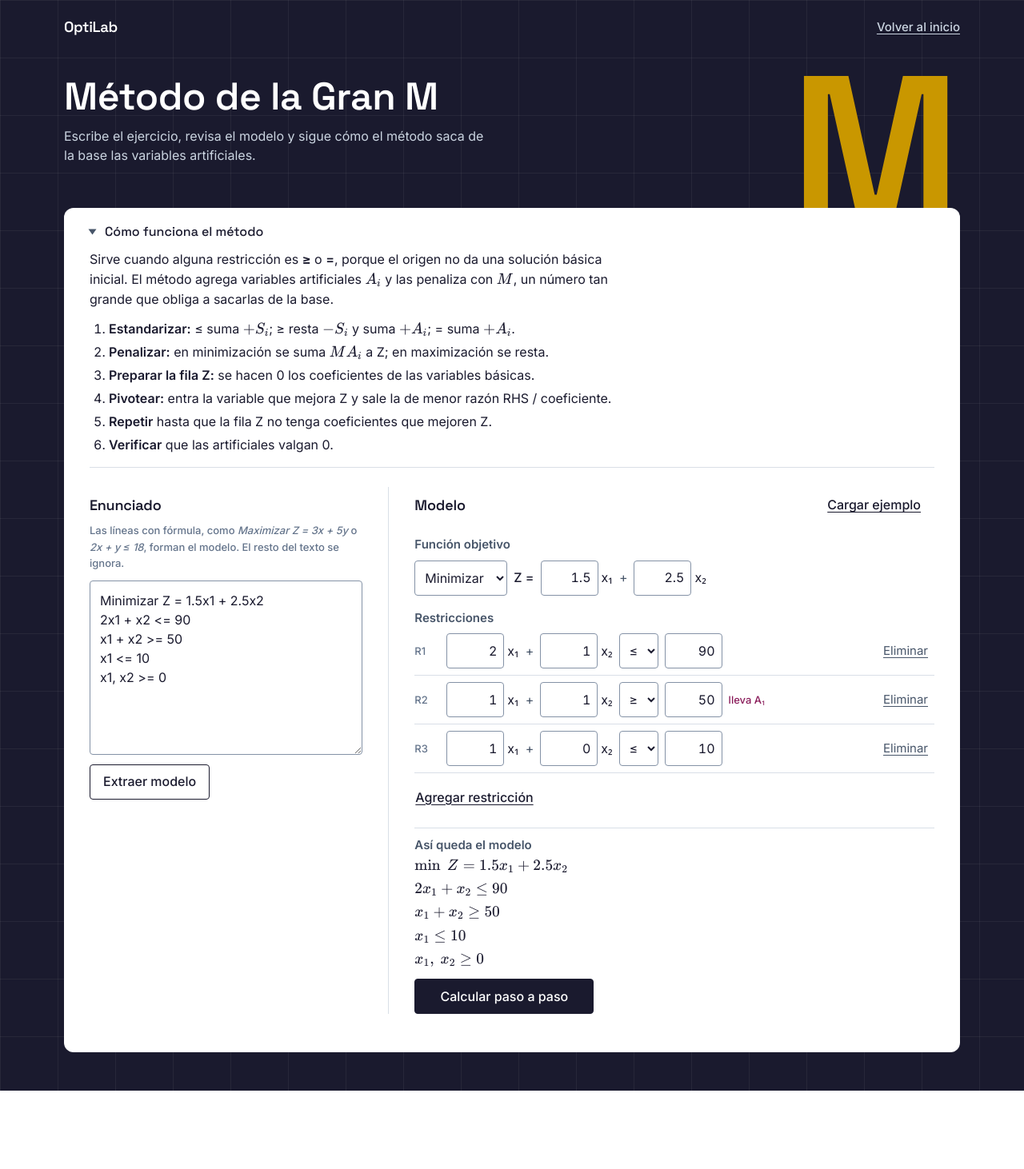
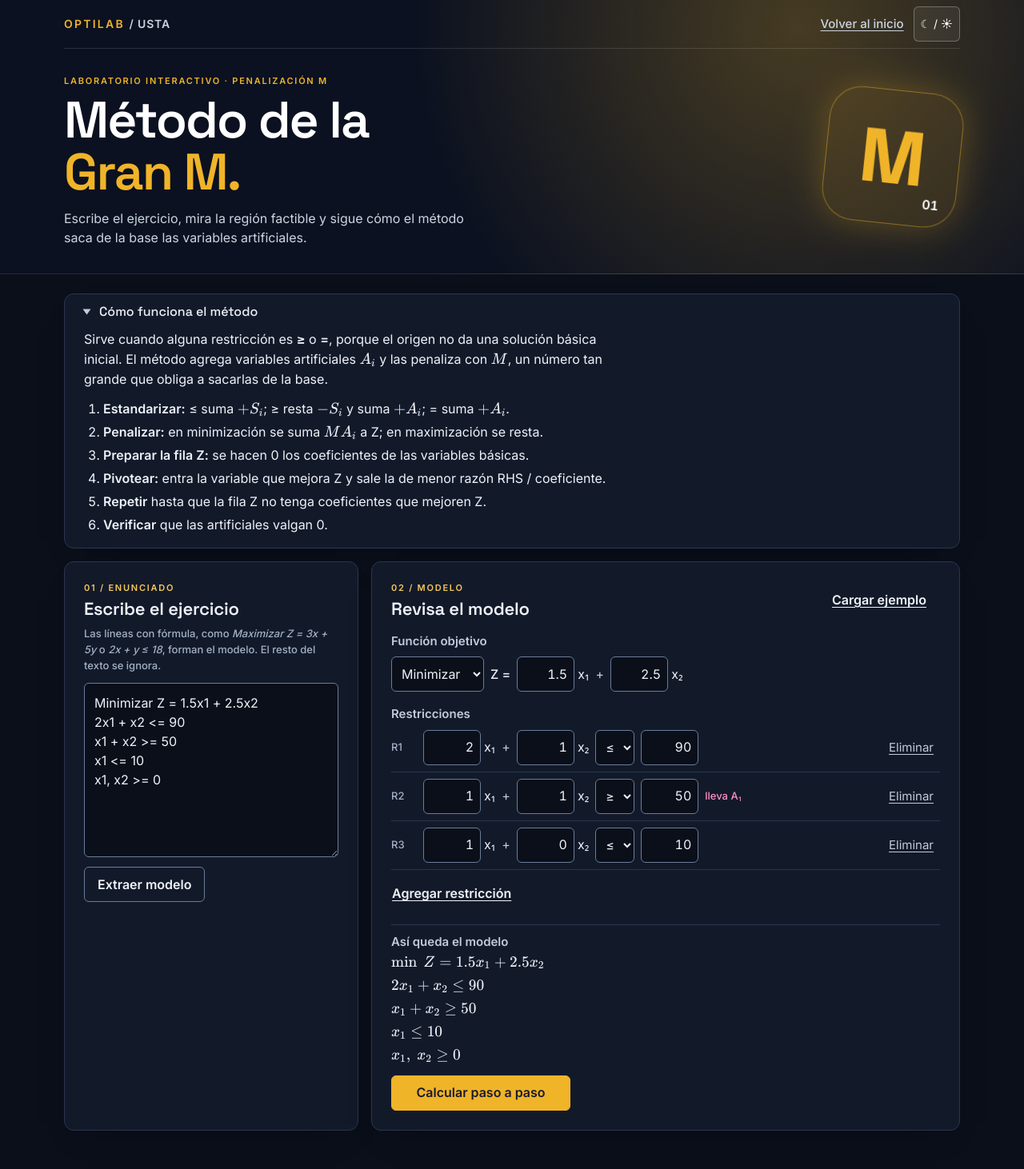
Before and after one commit to Bocchi2302/optimizacion, a Flask app: page /metodo_gran_m/ in a window 1280 px wide. Shown: the whole page at 80% size. Before the commit the page ends 1364 px from the top, so only its background shows below. Run offline with Flask 3, Linux system fonts and the light colour scheme.

Commit message:
Gran M: tema oscuro con selector, banda y ficha M reactiva
Toma como referencia el módulo de Regresión: banda con resplandor, tarjetas y
secciones numeradas, en dorado para conservar la identidad del método. La ficha M
reacciona al puntero y cuenta las artificiales previstas o en la base.

Co-Authored-By: Claude Opus 5.5 <noreply@anthropic.com>

```diff
--- a/static/css/gran_m.css
+++ b/static/css/gran_m.css
@@ -16,10 +16,16 @@
     --dorado-texto: #7a5a00;
     --vino-m: #8a1c5a;
 
-    /* Página: retícula de tabla Simplex sobre tinta; el trabajo va sobre papel */
-    --reticula: rgb(255 255 255 / 0.055);
-    --celda-reticula: 72px;
-    --texto-sobre-tinta: #cbd5e1;
+    /* Página y banda; la banda es oscura en ambos temas */
+    --fondo: #eef2f7;
+    --banda: #0b1120;
+    --sobre-banda: #ffffff;
+    --sobre-banda-suave: #cbd5e1;
+    --banda-acento: #f0b429;
+    --sobre-acento: #1a1a2e;
+    --sobre-elemento: #ffffff;
+    --sombra-lateral: rgb(26 26 46 / 0.2);
+    --brillo: rgb(201 151 0 / 0.16);
 
     /* Estructura */
     --niebla: #f1f4f8;
@@ -70,6 +76,42 @@
     --tactil: 44px;
 }
 
+/* Oscuro por defecto; data-tema="claro" conserva los valores de arriba */
+:root:not([data-tema="claro"]) {
+    color-scheme: dark;
+
+    --fondo: #0a0f1a;
+    --papel: #121a2a;
+    --tinta: #eef2f8;
+    --pizarra: #a3b1c6;
+    --pizarra-honda: #c0cbdb;
+    --dorado: #f0b429;
+    --dorado-texto: #f5c85a;
+    --vino-m: #ff8fc4;
+    --sobre-elemento: #1a1a2e;
+
+    --niebla: #1b2538;
+    --linea: #2a3650;
+    --linea-fuerte: #6b7c98;
+
+    --fila-pivote: #1f3553;
+    --fila-pivote-regla: #8ab8ff;
+    --columna-pivote: #143d33;
+    --columna-pivote-regla: #62dcb3;
+    --elemento-pivote: var(--dorado);
+    --celda-cambiada: #3a3010;
+
+    --optimo: #6ee7b7;
+    --optimo-fondo: #0f2e25;
+    --no-factible: #ffa394;
+    --no-factible-fondo: #3a1717;
+    --no-acotado: #b4b9ff;
+    --no-acotado-fondo: #20224a;
+
+    --sombra-lateral: rgb(0 0 0 / 0.55);
+    --brillo: rgb(240 180 41 / 0.22);
+}
+
 /* ── Base ───────────────────────────────────────────── */
 *, *::before, *::after {
     box-sizing: border-box;
@@ -81,11 +123,7 @@ html {
 
 body {
     margin: 0;
-    background-color: var(--tinta);
-    background-image:
-        linear-gradient(var(--reticula) 1px, transparent 1px),
-        linear-gradient(90deg, var(--reticula) 1px, transparent 1px);
-    background-size: var(--celda-reticula) var(--celda-reticula);
+    background-color: var(--fondo);
     color: var(--tinta);
     font-family: var(--fuente-texto);
     font-size: var(--texto-cuerpo);
@@ -139,8 +177,15 @@ a {
     font-weight: 500;
 }
 
-/* ── Cabecera y hoja ────────────────────────────────── */
-.cabecera,
+/* ── Banda, portada y ficha ─────────────────────────── */
+.banda {
+    background-color: var(--banda);
+    background-image: radial-gradient(circle at 78% 10%, rgb(240 180 41 / 0.26) 0%, transparent 46%);
+    border-bottom: 1px solid rgb(255 255 255 / 0.1);
+    color: var(--sobre-banda);
+}
+
+.banda-interior,
 .hoja {
     width: 100%;
     max-width: 1200px;
@@ -153,107 +198,223 @@ a {
     flex-wrap: wrap;
     align-items: center;
     justify-content: space-between;
+    gap: var(--esp-2) var(--esp-3);
+    padding-block: var(--esp-2);
+    border-bottom: 1px solid rgb(255 255 255 / 0.12);
+}
+
+.cabecera :focus-visible {
+    outline-color: var(--sobre-banda);
+}
+
+.cabecera-acciones {
+    display: flex;
+    align-items: center;
     gap: var(--esp-3);
-    padding-block: var(--esp-3);
-    color: var(--papel);
-}
-
-.cabecera :focus-visible {
-    outline-color: var(--papel);
 }
 
 .marca {
     display: inline-flex;
     align-items: center;
+    gap: 0.4em;
     min-height: var(--tactil);
-    font-family: var(--fuente-titulo);
-    font-size: 1.15rem;
-    font-weight: 600;
-    letter-spacing: -0.02em;
+    color: var(--banda-acento);
+    font-size: 0.875rem;
+    font-weight: 600;
+    letter-spacing: 0.16em;
     text-decoration: none;
+}
+
+.marca span {
+    color: var(--sobre-banda-suave);
+    letter-spacing: 0.06em;
 }
 
 .volver {
     display: inline-flex;
     align-items: center;
     min-height: var(--tactil);
-    color: var(--texto-sobre-tinta);
+    color: var(--sobre-banda-suave);
     font-size: 0.9375rem;
     font-weight: 500;
     text-underline-offset: 3px;
 }
 
 .volver:hover {
-    color: var(--papel);
-}
-
-.hoja {
-    padding-block: 0 var(--esp-7);
-}
-
-/* Portada: la M llena es la penalización activa; al salir la última artificial
-   queda solo su contorno */
+    color: var(--sobre-banda);
+}
+
+.btn-tema {
+    min-width: var(--tactil);
+    min-height: var(--tactil);
+    padding-inline: var(--esp-2);
+    border: 1px solid rgb(255 255 255 / 0.28);
+    border-radius: var(--radio-m);
+    background: rgb(255 255 255 / 0.06);
+    color: var(--sobre-banda);
+    font: inherit;
+    font-size: 0.875rem;
+    cursor: pointer;
+    transition: background-color 0.15s ease;
+}
+
+.btn-tema:hover {
+    background: rgb(255 255 255 / 0.16);
+}
+
+.etiqueta-seccion {
+    color: var(--dorado-texto);
+    font-size: 0.6875rem;
+    font-weight: 600;
+    letter-spacing: 0.16em;
+    text-transform: uppercase;
+}
+
 .portada {
-    position: relative;
-    min-height: clamp(7.5rem, 20vw, 12rem);
-    padding: var(--esp-5) clamp(6rem, 26vw, 18rem) var(--esp-5) 0;
-    color: var(--papel);
-}
-
-.portada::after {
-    content: 'M';
-    position: absolute;
-    right: 0;
-    bottom: -0.17em;
-    color: var(--dorado);
-    font-family: var(--fuente-titulo);
-    font-size: clamp(6.5rem, 22vw, 15rem);
-    font-weight: 600;
-    line-height: 1;
-    -webkit-text-stroke: 2px var(--dorado);
-    transition: color 0.6s ease;
-    pointer-events: none;
-}
-
-[data-penalizacion="saldada"] .portada::after {
-    color: transparent;
+    display: flex;
+    align-items: center;
+    justify-content: space-between;
+    gap: var(--esp-4);
+    padding-block: var(--esp-6) var(--esp-6);
+    perspective: 700px;
+}
+
+.portada .etiqueta-seccion {
+    color: var(--banda-acento);
+}
+
+.portada-texto {
+    min-width: 0;
+    animation: subir 0.6s ease-out both;
 }
 
 .portada h1 {
-    font-size: clamp(1.875rem, 5vw, 3rem);
+    margin-top: var(--esp-2);
+    font-size: clamp(2.25rem, 6.5vw, 4rem);
+    font-weight: 600;
+    line-height: 1.02;
+    letter-spacing: -0.03em;
+}
+
+.acento {
+    display: block;
+    color: var(--banda-acento);
 }
 
 .bajada {
     max-width: 52ch;
-    margin-top: var(--esp-2);
-    color: var(--texto-sobre-tinta);
-}
-
-/* Lámina: la superficie de trabajo, la única sobre papel */
-.lamina {
+    margin-top: var(--esp-3);
+    color: var(--sobre-banda-suave);
+}
+
+/* Ficha M: llena mientras se paga la penalización, en contorno cuando se salda.
+   El número son las artificiales: las previstas o las que siguen en la base. */
+.ficha-m {
+    --giro-x: 0deg;
+    --giro-y: 0deg;
     position: relative;
-    padding: var(--esp-2) var(--esp-6) var(--esp-5);
+    flex: none;
+    display: grid;
+    place-items: center;
+    width: clamp(5.5rem, 16vw, 10.5rem);
+    aspect-ratio: 1;
+    border: 1px solid rgb(240 180 41 / 0.45);
+    border-radius: 24%;
+    background: rgb(240 180 41 / 0.1);
+    box-shadow: 0 0 44px rgb(240 180 41 / 0.28);
+    transform: rotate(6deg) rotateY(var(--giro-x)) rotateX(var(--giro-y));
+    transition: transform 0.2s ease-out, box-shadow 0.6s ease, background-color 0.6s ease;
+    animation: flotar 5s ease-in-out infinite;
+}
+
+.ficha-letra {
+    color: var(--banda-acento);
+    font-family: var(--fuente-titulo);
+    font-size: clamp(3rem, 9vw, 5.75rem);
+    font-weight: 600;
+    line-height: 1;
+    -webkit-text-stroke: 2px var(--banda-acento);
+    transition: color 0.6s ease;
+}
+
+.ficha-cuenta {
+    position: absolute;
+    right: 12%;
+    bottom: 9%;
+    color: var(--sobre-banda);
+    font-size: clamp(0.75rem, 1.6vw, 1rem);
+    font-weight: 600;
+    font-variant-numeric: tabular-nums;
+}
+
+[data-penalizacion="saldada"] .ficha-letra {
+    color: transparent;
+}
+
+[data-penalizacion="saldada"] .ficha-m {
+    background: transparent;
+    box-shadow: 0 0 14px rgb(240 180 41 / 0.12);
+}
+
+@keyframes flotar {
+    0%, 100% { translate: 0 0; }
+    50% { translate: 0 -8px; }
+}
+
+@keyframes subir {
+    from { opacity: 0; transform: translateY(16px); }
+}
+
+/* ── Tarjetas ───────────────────────────────────────── */
+.hoja {
+    display: flex;
+    flex-direction: column;
+    gap: var(--esp-4);
+    padding-block: var(--esp-5) var(--esp-7);
+}
+
+.plegable,
+.enunciado,
+.modelo,
+.visor {
+    border: 1px solid var(--linea);
     border-radius: var(--radio-l);
     background: var(--papel);
-}
-
-@media (max-width: 640px) {
-    .lamina {
-        margin-inline: calc(-1 * var(--margen-hoja));
-        padding-inline: var(--margen-hoja);
-        border-radius: var(--radio-l) var(--radio-l) 0 0;
-    }
-
-    .hoja {
-        padding-bottom: 0;
-    }
+    box-shadow: 0 18px 40px -28px var(--sombra-lateral);
+    transition: border-color 0.2s ease;
+    animation: subir 0.5s ease-out both;
+}
+
+.enunciado:hover,
+.modelo:hover {
+    border-color: var(--linea-fuerte);
+}
+
+.enunciado,
+.modelo,
+.visor {
+    padding: var(--esp-5);
+}
+
+.plegable {
+    padding-inline: var(--esp-5);
+}
+
+/* Dentro del modelo plegado, enunciado y modelo dejan de ser tarjetas */
+.panel-modelo .enunciado,
+.panel-modelo .modelo {
+    padding: 0;
+    border: 0;
+    box-shadow: none;
+    background: transparent;
+    animation: none;
+}
+
+.panel-modelo .mesa {
+    padding-block: var(--esp-3) var(--esp-5);
 }
 
 /* Bloques plegables: teoría y modelo */
-.plegable {
-    border-bottom: 1px solid var(--linea);
-}
-
 .plegable > summary {
     display: flex;
     flex-wrap: wrap;
@@ -301,8 +462,7 @@ a {
 /* Enunciado y modelo: a la izquierda el texto, a la derecha lo que el método lee de él */
 .mesa {
     display: grid;
-    gap: var(--esp-6);
-    padding-block: var(--esp-5);
+    gap: var(--esp-4);
 }
 
 @media (min-width: 960px) {
@@ -310,10 +470,6 @@ a {
         grid-template-columns: minmax(0, 1fr) minmax(0, 2fr);
     }
 
-    .modelo {
-        padding-left: var(--esp-6);
-        border-left: 1px solid var(--linea);
-    }
 }
 
 /* ── Botones ────────────────────────────────────────── */
@@ -324,18 +480,19 @@ a {
     gap: var(--esp-2);
     min-height: var(--tactil);
     padding: var(--esp-2) var(--esp-4);
-    border: 1px solid var(--tinta);
-    border-radius: var(--radio-s);
-    background: var(--tinta);
-    color: var(--papel);
+    border: 1px solid var(--dorado);
+    border-radius: var(--radio-m);
+    background: var(--dorado);
+    color: var(--sobre-acento);
     font: inherit;
-    font-weight: 500;
+    font-weight: 600;
     cursor: pointer;
-    transition: background-color 0.15s ease, color 0.15s ease;
+    transition: background-color 0.15s ease, color 0.15s ease, transform 0.15s ease, box-shadow 0.15s ease;
 }
 
 .btn:hover:not(:disabled) {
-    background: #2e2e4d;
+    box-shadow: 0 6px 18px -6px var(--dorado);
+    transform: translateY(-1px);
 }
 
 .btn:disabled {
@@ -346,12 +503,14 @@ a {
 }
 
 .btn-secundario {
-    background: var(--papel);
+    border-color: var(--linea-fuerte);
+    background: transparent;
     color: var(--tinta);
 }
 
 .btn-secundario:hover:not(:disabled) {
     background: var(--niebla);
+    box-shadow: none;
 }
 
 /* ── Movimiento reducido ────────────────────────────── */
@@ -364,10 +523,15 @@ a {
 }
 
 /* ── Formulario ─────────────────────────────────────── */
-.enunciado h2 {
-    display: flex;
-    align-items: center;
-    min-height: var(--tactil);
+.enunciado h2,
+.modelo h2,
+.visor h2 {
+    margin-top: var(--esp-1);
+    font-size: 1.375rem;
+}
+
+.enunciado .nota {
+    margin-top: var(--esp-2);
 }
 
 .contexto,
@@ -375,8 +539,8 @@ a {
 .restriccion-campos input,
 .modelo select {
     border: 1px solid var(--linea-fuerte);
-    border-radius: var(--radio-s);
-    background: var(--papel);
+    border-radius: var(--radio-m);
+    background: var(--fondo);
     color: var(--tinta);
     font: inherit;
 }
--- a/static/js/gran_m.js
+++ b/static/js/gran_m.js
@@ -24,6 +24,55 @@
         } else {
             elemento.textContent = tex;
         }
+    }
+
+    // ── Tema y ficha M ───────────────────────────────────────────────────────────
+    function iniciarTema() {
+        const boton = document.getElementById('btn-tema');
+        const raiz = document.documentElement;
+
+        function rotular() {
+            boton.setAttribute('aria-label', raiz.dataset.tema === 'claro' ? 'Cambiar a tema oscuro' : 'Cambiar a tema claro');
+        }
+
+        boton.addEventListener('click', function () {
+            if (raiz.dataset.tema === 'claro') {
+                delete raiz.dataset.tema;
+            } else {
+                raiz.dataset.tema = 'claro';
+            }
+            try {
+                localStorage.setItem('gran-m-tema', raiz.dataset.tema || 'oscuro');
+            } catch (error) {
+                // Sin almacenamiento el tema vale solo para esta visita
+            }
+            rotular();
+        });
+        rotular();
+    }
+
+    function iniciarFicha() {
+        const banda = document.getElementById('banda');
+        const ficha = document.getElementById('ficha-m');
+
+        banda.addEventListener('pointermove', function (evento) {
+            if (movimiento.matches || evento.pointerType === 'touch') {
+                return;
+            }
+            const caja = banda.getBoundingClientRect();
+            ficha.style.setProperty('--giro-x', `${((evento.clientX - caja.left) / caja.width - 0.5) * 22}deg`);
+            ficha.style.setProperty('--giro-y', `${((evento.clientY - caja.top) / caja.height - 0.5) * -22}deg`);
+        });
+        banda.addEventListener('pointerleave', function () {
+            ficha.style.removeProperty('--giro-x');
+            ficha.style.removeProperty('--giro-y');
+        });
+    }
+
+    // La ficha cuenta artificiales: las previstas al escribir y las que quedan al resolver
+    function marcarPenalizacion(cuenta) {
+        document.body.dataset.penalizacion = cuenta > 0 ? 'activa' : 'saldada';
+        document.getElementById('ficha-cuenta').textContent = String(cuenta).padStart(2, '0');
     }
 
     // ── Números: acepta lo mismo que el servidor (2, 1.5, 1,5, 1/3, -2) ──────────
@@ -264,6 +313,9 @@
                 const nombre = `A${subindice(artificiales)}`;
                 marca.textContent = estado.invertida ? `se invierte y lleva ${nombre}` : `lleva ${nombre}`;
             });
+            if (document.getElementById('visor').hidden) {
+                marcarPenalizacion(artificiales);
+            }
         }
 
         function actualizarVistaPrevia() {
@@ -1159,7 +1211,7 @@
             mostrarHechos(iteracion);
             actualizarFases();
             actualizarContador(opciones.animar);
-            document.body.dataset.penalizacion = derivados[indiceActual].artificialesEnBase.length > 0 ? 'activa' : 'saldada';
+            marcarPenalizacion(derivados[indiceActual].artificialesEnBase.length);
 
             elementos.explicacion.innerHTML = resaltarTerminosM(acortarDecimales(paso.explicacion));
 
@@ -1257,6 +1309,8 @@
         mostrarPaso({ foco: true, animar: false });
     }
 
+    iniciarTema();
+    iniciarFicha();
     renderizarMath(document.getElementById('teoria'));
     iniciarFormulario();
     iniciarVisor();
--- a/templates/metodo_gran_m/index.html
+++ b/templates/metodo_gran_m/index.html
@@ -4,6 +4,7 @@
     <meta charset="UTF-8">
     <meta name="viewport" content="width=device-width, initial-scale=1.0">
     <title>Método de la Gran M · OptiLab</title>
+    <script>try { if (localStorage.getItem('gran-m-tema') === 'claro') document.documentElement.dataset.tema = 'claro'; } catch (e) {}</script>
     <link rel="preconnect" href="https://fonts.googleapis.com">
     <link rel="preconnect" href="https://fonts.gstatic.com" crossorigin>
     <link href="https://fonts.googleapis.com/css2?family=Inter:wght@400;500;600&family=Space+Grotesk:wght@500;600&display=swap" rel="stylesheet">
@@ -34,18 +35,30 @@
     </div>
     {%- endmacro %}
 
-    <header class="cabecera">
-        <a href="{{ url_for('index') }}" class="marca">OptiLab</a>
-        <a href="{{ url_for('index') }}" class="volver">Volver al inicio</a>
+    <header class="banda" id="banda">
+        <div class="banda-interior">
+            <div class="cabecera">
+                <a href="{{ url_for('index') }}" class="marca">OPTILAB <span>/ USTA</span></a>
+                <div class="cabecera-acciones">
+                    <a href="{{ url_for('index') }}" class="volver">Volver al inicio</a>
+                    <button type="button" class="btn-tema" id="btn-tema" aria-label="Cambiar a tema claro"><span aria-hidden="true">☾ / ☀</span></button>
+                </div>
+            </div>
+            <div class="portada">
+                <div class="portada-texto">
+                    <p class="etiqueta-seccion">Laboratorio interactivo · Penalización M</p>
+                    <h1>Método de la <span class="acento">Gran M.</span></h1>
+                    <p class="bajada">Escribe el ejercicio, mira la región factible y sigue cómo el método saca de la base las variables artificiales.</p>
+                </div>
+                <div class="ficha-m" id="ficha-m" aria-hidden="true">
+                    <span class="ficha-letra">M</span>
+                    <span class="ficha-cuenta" id="ficha-cuenta">00</span>
+                </div>
+            </div>
+        </div>
     </header>
 
     <main class="hoja">
-        <div class="portada">
-            <h1>Método de la Gran M</h1>
-            <p class="bajada">Escribe el ejercicio, revisa el modelo y sigue cómo el método saca de la base las variables artificiales.</p>
-        </div>
-
-        <div class="lamina">
         <details class="plegable teoria" id="teoria" {% if not pasos %}open{% endif %}>
             <summary>Cómo funciona el método</summary>
             <div class="teoria-cuerpo">
@@ -75,7 +88,8 @@
         <div class="mesa">
         <!-- Enunciado: de aquí se sacan las variables y el modelo -->
         <section class="enunciado" id="contexto" aria-labelledby="titulo-enunciado">
-            <h2 id="titulo-enunciado">Enunciado</h2>
+            <p class="etiqueta-seccion">01 / Enunciado</p>
+            <h2 id="titulo-enunciado">Escribe el ejercicio</h2>
             <p class="nota" id="ayuda-enunciado">
                 Las líneas con fórmula, como <em>Maximizar Z = 3x + 5y</em> o <em>2x + y ≤ 18</em>, forman el modelo.
                 El resto del texto se ignora.
@@ -99,7 +113,10 @@
         <!-- Modelo editable y cálculo -->
         <section class="modelo" id="formulario" aria-labelledby="titulo-modelo">
             <div class="modelo-cabeza">
-                <h2 id="titulo-modelo">Modelo</h2>
+                <div>
+                    <p class="etiqueta-seccion">02 / Modelo</p>
+                    <h2 id="titulo-modelo">Revisa el modelo</h2>
+                </div>
                 <form method="GET" action="{{ url_for('gran_m_bp.vista_principal') }}" id="form-ejemplo">
                     <button type="submit" class="btn btn-sutil" id="btn-ejemplo">Cargar ejemplo</button>
                     <div class="confirmacion" id="confirmar-ejemplo" hidden>
@@ -171,7 +188,8 @@
 
         <!-- Visor paso a paso (solo cuando hay resultados) -->
         <section class="visor" id="visor" aria-labelledby="titulo-visor" data-tipo="{{ datos.tipo_opt }}" {% if not pasos %}hidden{% endif %}>
-            <h2 id="titulo-visor">Resolución paso a paso</h2>
+            <p class="etiqueta-seccion">03 / Resolución</p>
+            <h2 id="titulo-visor">Sigue el método paso a paso</h2>
 
             <ol class="fases" id="fases" aria-label="Fases del método"></ol>
             <p class="contador" id="contador"></p>
@@ -220,7 +238,6 @@
                 <button id="btn-siguiente" class="btn" type="button">Siguiente</button>
             </div>
         </section>
-        </div>
 
     </main>
 
```
Also changed, not shown: other parts of static/css/gran_m.css (+27 -9 lines).
